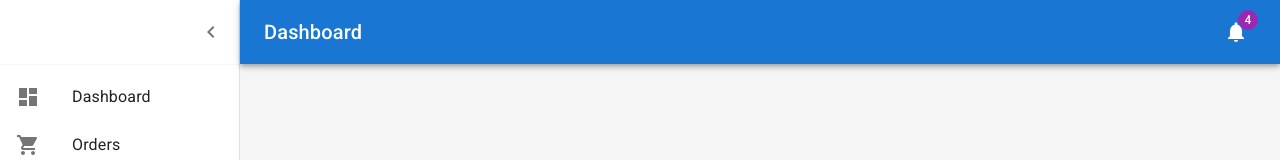
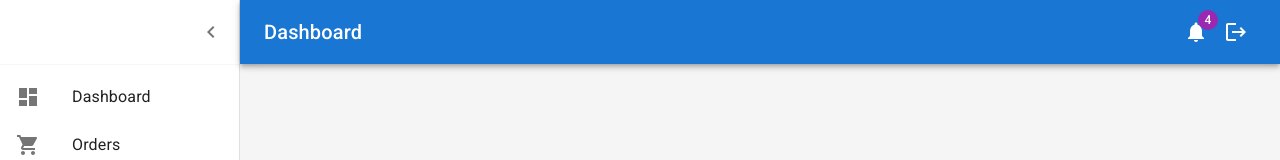
Before and after one commit to creazydev/Gymify, a React (Create React App) app in the folder frontend/: page / in a window 1280 px wide. Shown: the top 160 px of the page. Built offline with nearby package versions, Linux system fonts and the light colour scheme; sample sign-in values are in the browser's storage.

Commit message:
Logout user action.

```diff
--- /dev/null
+++ b/frontend/src/_action/index.js
@@ -0,0 +1 @@
+export * from './user.actions'
--- /dev/null
+++ b/frontend/src/_action/user.actions.js
@@ -0,0 +1,14 @@
+import {useSetRecoilState} from "recoil";
+import {authAtom} from "../_state";
+
+export function useUserActions () {
+    const setAuth = useSetRecoilState(authAtom);
+
+    return {
+        logout
+    }
+
+    function logout() {
+        setAuth(null);
+    }
+}
--- a/frontend/src/_component/dashboard/Dashboard.js
+++ b/frontend/src/_component/dashboard/Dashboard.js
@@ -15,6 +15,8 @@ import MenuIcon from '@mui/icons-material/Menu';
 import ChevronLeftIcon from '@mui/icons-material/ChevronLeft';
 import NotificationsIcon from '@mui/icons-material/Notifications';
 import {mainListItems, secondaryListItems} from "./navbarItems";
+import {Logout} from "@mui/icons-material";
+import { useUserActions } from '../../_action';
 
 const drawerWidth = 240;
 
@@ -106,6 +108,9 @@ function DashboardContent() {
                                 <NotificationsIcon />
                             </Badge>
                         </IconButton>
+                        <IconButton color="inherit" onClick={useUserActions().logout}>
+                            <Logout/>
+                        </IconButton>
                     </Toolbar>
                 </AppBar>
                 <Drawer variant="permanent" open={open}>
--- a/frontend/src/_component/login/SignIn.js
+++ b/frontend/src/_component/login/SignIn.js
@@ -16,7 +16,7 @@ import {useState} from "react";
 const theme = createTheme();
 
 export default function SignIn() {
-    const [displaySignInForm, setDisplaySignInForm] = useState(false);
+    const [displaySignInForm, setDisplaySignInForm] = useState(true);
     const { t, i18n } = useTranslation();
 
     const toggleDisplaySignInForm = () => {
```
